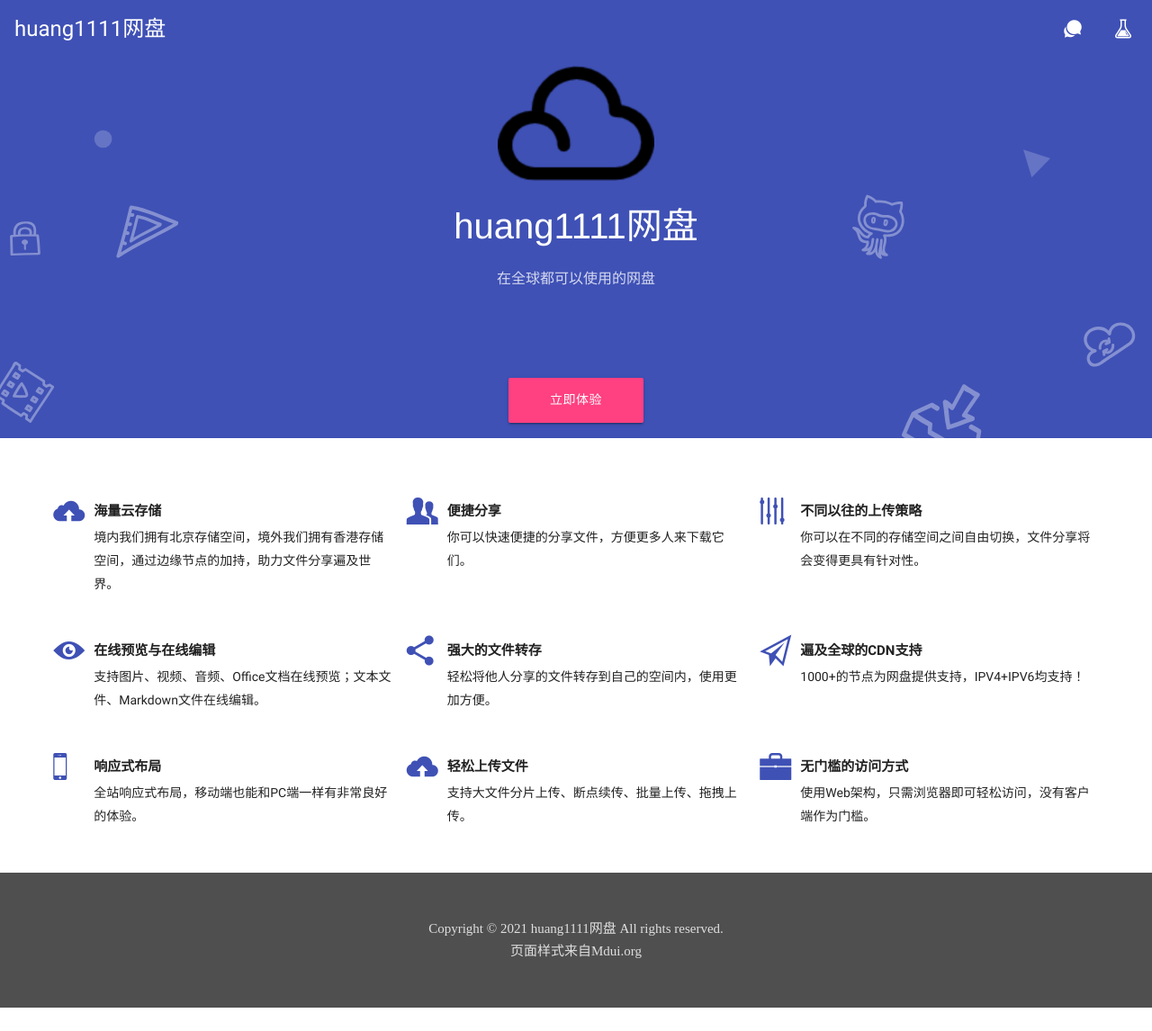
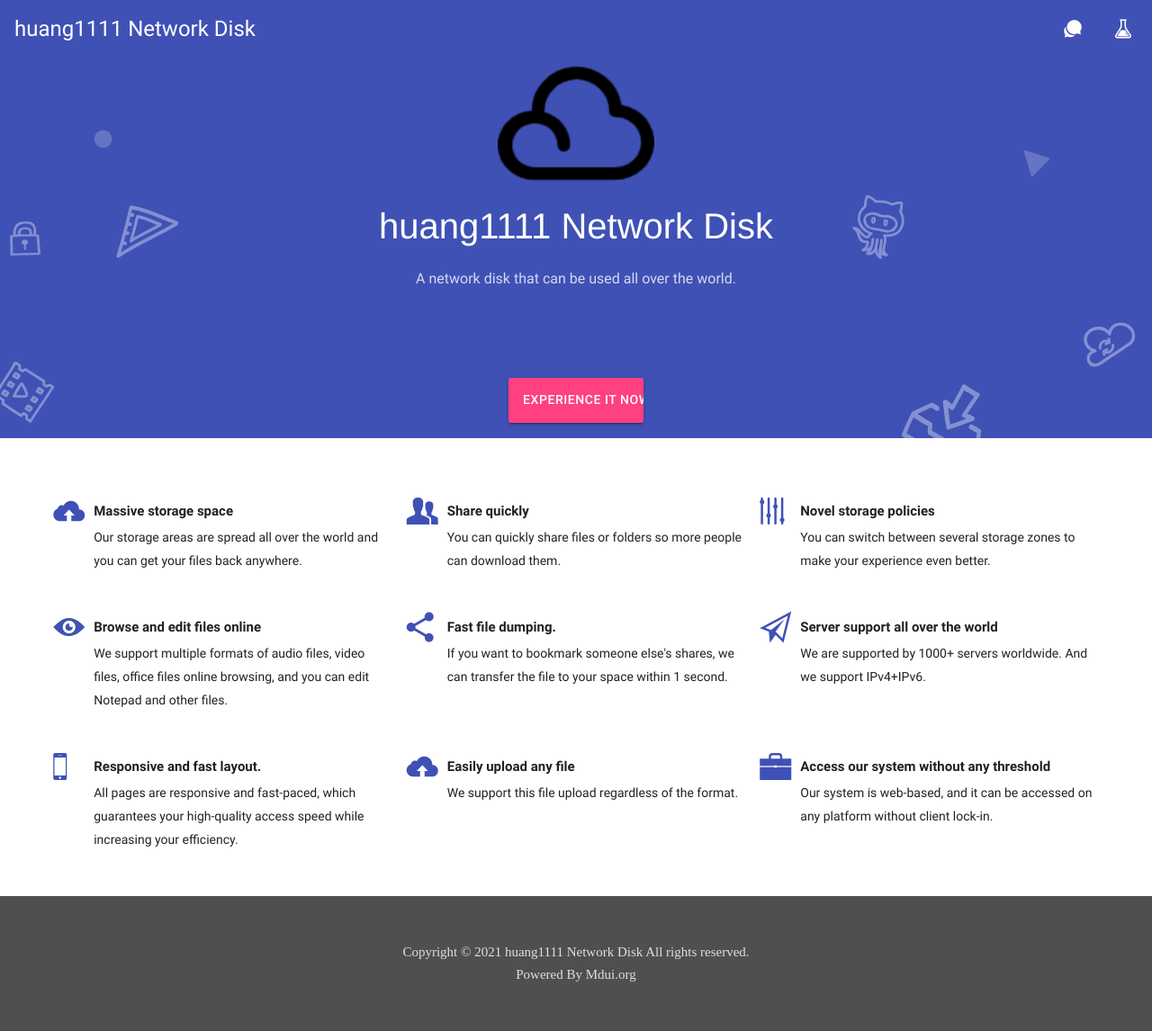
Before and after one commit to LiuNianJiang/h1, a plain HTML site: page index.html in a window 1280 px wide. Shown: the whole page at 90% size. Before the commit the page ends 1120 px from the top, so only its background shows below. Drawn offline with Linux system fonts and the light colour scheme.

Commit message:
Update index.html

```diff
--- a/index.html
+++ b/index.html
@@ -4,7 +4,7 @@
 		<meta charset="utf-8">
 		<meta http-equiv="X-UA-Compatible" content="IE=edge">
 		<meta name="viewport" content="width=device-width, initial-scale=1">
-		<title>huang1111网盘 - 公私兼备的网盘系统</title>
+		<title>huang1111 Network Disk - Network disk system with both public and private capabilities</title>
 		<link href="https://cdn.jsdelivr.net/gh/LiuNianJiang/h1@1.0/main/css/mdui.min.css" rel="stylesheet" type="text/css">
 		<link href="https://cdn.jsdelivr.net/gh/LiuNianJiang/h1@1.0/main/css/style.css" rel="stylesheet" type="text/css">
 		<link href="https://cdn.jsdelivr.net/gh/LiuNianJiang/h1@1.0/main/css/ionicons.min.css" rel="stylesheet" type="text/css">
@@ -13,19 +13,19 @@
 	<body class=" mdui-theme-primary-indigo mdui-theme-accent-pink">
 		<div class="mdui-appbar mdui-shadow-0 mdui-appbar-fixed mdui-appbar-scroll-hide mdui-headroom mdui-headroom-pinned-top">
 			<div class="mdui-toolbar mdui-color-theme">
-				<a href="/" class="mdui-typo-headline">huang1111网盘</a>
+				<a href="/" class="mdui-typo-headline">huang1111 Network Disk</a>
 				<div class="mdui-toolbar-spacer"></div>
-				<a href="https://qm.qq.com/cgi-bin/qm/qr?k=yUdkXGSsRy3-NQiRWME6xdQIpsoAtQPJ&jump_from=webapi" class="mdui-btn mdui-btn-icon"><i class="mdui-icon ion-chatbubbles" mdui-tooltip="{content: 'QQ群', position: 'bottom'}"></i></a>
-				<a href="https://pan.huang1111.cn/s/wBEhK" mdui-tooltip="{content: '说明教程', position: 'bottom'}" class="mdui-btn mdui-btn-icon"><i class="mdui-icon ion-erlenmeyer-flask"></i></a>
+				<a href="https://qm.qq.com/cgi-bin/qm/qr?k=yUdkXGSsRy3-NQiRWME6xdQIpsoAtQPJ&jump_from=webapi" class="mdui-btn mdui-btn-icon"><i class="mdui-icon ion-chatbubbles" mdui-tooltip="{content: 'QQ Group', position: 'bottom'}"></i></a>
+				<a href="https://pan.huang1111.cn/s/wBEhK" mdui-tooltip="{content: 'Illustrative tutorials', position: 'bottom'}" class="mdui-btn mdui-btn-icon"><i class="mdui-icon ion-erlenmeyer-flask"></i></a>
 			</div>
 		</div>		<div class="main-section mdui-color-theme">
 			<div class="mdui-container">
 				<div class="logo-container">
 					<img src="https://cdn.jsdelivr.net/gh/LiuNianJiang/h1@1.0/main/images/Logo512.png" class="logo">
-					<h1>huang1111网盘</h1>
-					<h4>在全球都可以使用的网盘</h4>
+					<h1>huang1111 Network Disk</h1>
+					<h4>A network disk that can be used all over the world.</h4>
 					<div class="download_btn">
-						<a class="mdui-btn mdui-btn-raised mdui-ripple mdui-color-theme-accent btn-lg" href="https://pan.huang1111.cn/">立即体验</a>
+						<a class="mdui-btn mdui-btn-raised mdui-ripple mdui-color-theme-accent btn-lg" href="https://pan.huang1111.cn/">Experience it now!</a>
 					</div>
 					<br>
 				</div>
@@ -37,8 +37,8 @@
 					<div class="adv-item">
 						<i class="  mdui-text-color-theme ion-upload adv-item-icon"></i>
 						<div class="adv-item-detail">
-							<div class="adv-item-detail-title">海量云存储</div>
-							<div class="adv-item-detail-desc">境内我们拥有北京存储空间，境外我们拥有香港存储空间，通过边缘节点的加持，助力文件分享遍及世界。</div>
+							<div class="adv-item-detail-title">Massive storage space</div>
+							<div class="adv-item-detail-desc">Our storage areas are spread all over the world and you can get your files back anywhere.</div>
 						</div>
 					</div>
 				</div>
@@ -46,8 +46,8 @@
 					<div class="adv-item">
 						<i class="mdui-text-color-theme ion-person-stalker adv-item-icon"></i>
 						<div class="adv-item-detail">
-							<div class="adv-item-detail-title">便捷分享</div>
-							<div class="adv-item-detail-desc">你可以快速便捷的分享文件，方便更多人来下载它们。</div>
+							<div class="adv-item-detail-title">Share quickly</div>
+							<div class="adv-item-detail-desc">You can quickly share files or folders so more people can download them.</div>
 						</div>
 					</div>
 				</div>
@@ -55,8 +55,8 @@
 					<div class="adv-item">
 						<i class="mdui-text-color-theme ion-levels adv-item-icon"></i>
 						<div class="adv-item-detail">
-							<div class="adv-item-detail-title">不同以往的上传策略</div>
-							<div class="adv-item-detail-desc">你可以在不同的存储空间之间自由切换，文件分享将会变得更具有针对性。</div>
+							<div class="adv-item-detail-title">Novel storage policies</div>
+							<div class="adv-item-detail-desc">You can switch between several storage zones to make your experience even better.</div>
 						</div>
 					</div>
 				</div>
@@ -66,8 +66,8 @@
 					<div class="adv-item">
 						<i class="  mdui-text-color-theme ion-eye adv-item-icon"></i>
 						<div class="adv-item-detail">
-							<div class="adv-item-detail-title">在线预览与在线编辑</div>
-							<div class="adv-item-detail-desc">支持图片、视频、音频、Office文档在线预览；文本文件、Markdown文件在线编辑。</div>
+							<div class="adv-item-detail-title">Browse and edit files online</div>
+							<div class="adv-item-detail-desc">We support multiple formats of audio files, video files, office files online browsing, and you can edit Notepad and other files.</div>
 						</div>
 					</div>
 				</div>
@@ -75,8 +75,8 @@
 					<div class="adv-item">
 						<i class="mdui-text-color-theme ion-android-share-alt adv-item-icon"></i>
 						<div class="adv-item-detail">
-							<div class="adv-item-detail-title">强大的文件转存</div>
-							<div class="adv-item-detail-desc">轻松将他人分享的文件转存到自己的空间内，使用更加方便。</div>
+							<div class="adv-item-detail-title">Fast file dumping.</div>
+							<div class="adv-item-detail-desc">If you want to bookmark someone else's shares, we can transfer the file to your space within 1 second.</div>
 						</div>
 					</div>
 				</div>
@@ -84,8 +84,8 @@
 					<div class="adv-item">
 						<i class="mdui-text-color-theme ion-paper-airplane adv-item-icon"></i>
 						<div class="adv-item-detail">
-							<div class="adv-item-detail-title">遍及全球的CDN支持</div>
-							<div class="adv-item-detail-desc">1000+的节点为网盘提供支持，IPV4+IPV6均支持！</div>
+							<div class="adv-item-detail-title">Server support all over the world</div>
+							<div class="adv-item-detail-desc">We are supported by 1000+ servers worldwide. And we support IPv4+IPv6.</div>
 						</div>
 					</div>
 				</div>
@@ -95,8 +95,8 @@
 					<div class="adv-item">
 						<i class="  mdui-text-color-theme ion-iphone adv-item-icon"></i>
 						<div class="adv-item-detail">
-							<div class="adv-item-detail-title">响应式布局</div>
-							<div class="adv-item-detail-desc">全站响应式布局，移动端也能和PC端一样有非常良好的体验。</div>
+							<div class="adv-item-detail-title">Responsive and fast layout.</div>
+							<div class="adv-item-detail-desc">All pages are responsive and fast-paced, which guarantees your high-quality access speed while increasing your efficiency.</div>
 						</div>
 					</div>
 				</div>
@@ -104,8 +104,8 @@
 					<div class="adv-item">
 						<i class="mdui-text-color-theme ion-upload adv-item-icon"></i>
 						<div class="adv-item-detail">
-							<div class="adv-item-detail-title">轻松上传文件</div>
-							<div class="adv-item-detail-desc">支持大文件分片上传、断点续传、批量上传、拖拽上传。</div>
+							<div class="adv-item-detail-title">Easily upload any file</div>
+							<div class="adv-item-detail-desc">We support this file upload regardless of the format.</div>
 						</div>
 					</div>
 				</div>
@@ -113,13 +113,13 @@
 					<div class="adv-item">
 						<i class="mdui-text-color-theme ion-briefcase adv-item-icon"></i>
 						<div class="adv-item-detail">
-							<div class="adv-item-detail-title">无门槛的访问方式</div>
-							<div class="adv-item-detail-desc">使用Web架构，只需浏览器即可轻松访问，没有客户端作为门槛。</div>
+							<div class="adv-item-detail-title">Access our system without any threshold</div>
+							<div class="adv-item-detail-desc">Our system is web-based, and it can be accessed on any platform without client lock-in.</div>
 						</div>
 					</div>
 				</div>
 			</div>
 		</div>
-		<footer>Copyright © 2021 huang1111网盘 All rights reserved.<br>页面样式来自Mdui.org</footer>
+		<footer>Copyright © 2021 huang1111 Network Disk All rights reserved.<br>Powered By Mdui.org</footer>
 	</body>
 </html>
```
